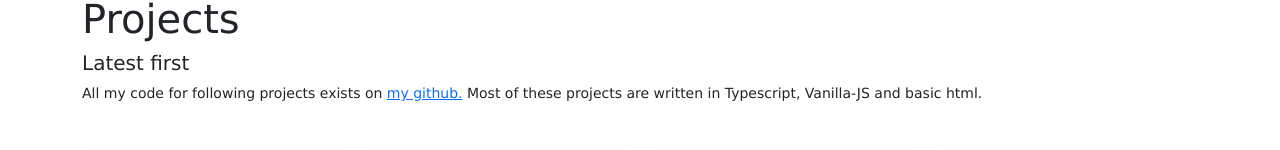
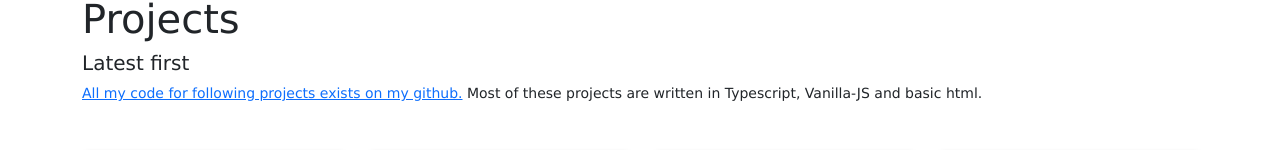
Before and after one commit to landicami/portfolio, a React (Vite) app: page /projects in a window 1280 px wide. Shown: the part 109-259 px from the top of the page. Built offline with nearby package versions, Linux system fonts and the light colour scheme.

Commit message:
Some minor changes and updates

```diff
--- a/src/components/Sites.tsx
+++ b/src/components/Sites.tsx
@@ -11,9 +11,9 @@ const Sites = () => {
 			<h1 className="mt-5">Projects</h1>
 			<h5>Latest first</h5>
 			<p>
-				All my code for following projects exists on{" "}
+
 				<a href="https://github.com/landicami" target="_blank">
-					my github.
+				All my code for following projects exists on my github.
 				</a>{" "}
 				Most of these projects are written in Typescript, Vanilla-JS and
 				basic html.
```
Also changed, not shown: 2 other files (tests, documents, lock files or other folders).
